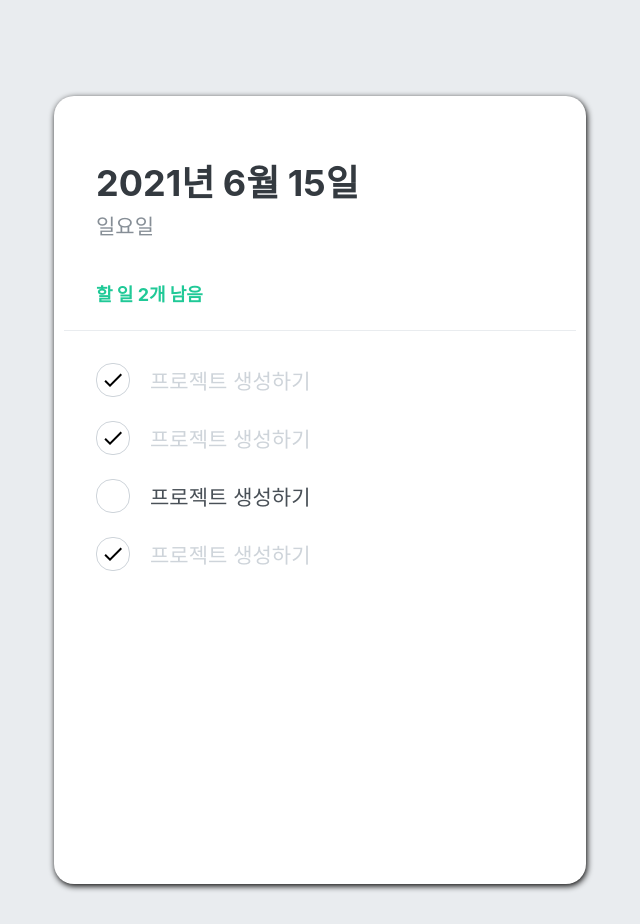
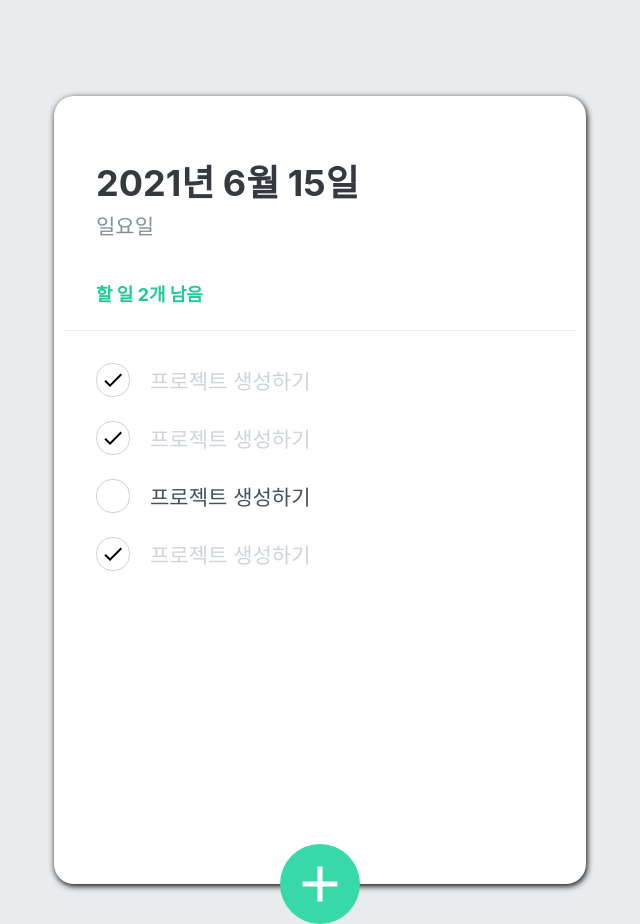
Before and after one commit to choisuyang/React-Factory, a React (Create React App) app: page / in a window 1280 px wide. Shown: the whole page, without its empty margins (320-960 px from the left). Built offline with nearby package versions, Linux system fonts and the light colour scheme.

Commit message:
TodoList

```diff
--- a/src/App.js
+++ b/src/App.js
@@ -1,8 +1,9 @@
-import React from 'react';
-import {createGlobalStyle} from 'styled-components';
-import TodoTemplate from './container/todo/TodoTemplate';
-import TodoHead from './container/todo/TodoHead';
-import TodoList from './container/todo/TodoList';
+import React from "react";
+import { createGlobalStyle } from "styled-components";
+import TodoTemplate from "./container/todo/TodoTemplate";
+import TodoHead from "./container/todo/TodoHead";
+import TodoList from "./container/todo/TodoList";
+import TodoCreate from "./container/todo/TodoCreate";
 
 const GlobalStyle = createGlobalStyle`
   body {
@@ -10,15 +11,15 @@
   }
 `;
 
-
 function App() {
   return (
     <>
-    <GlobalStyle/>
-    <TodoTemplate>
-      <TodoHead/>
-      <TodoList/>
-    </TodoTemplate>
+      <GlobalStyle />
+      <TodoTemplate>
+        <TodoHead />
+        <TodoList />
+        <TodoCreate />
+      </TodoTemplate>
     </>
   );
 }
--- /dev/null
+++ b/src/container/todo/TodoCreate.jsx
@@ -0,0 +1,42 @@
+import React from "react";
+import styled, { css } from "styled-components";
+import { MdAdd } from "react-icons/md";
+
+const CircleButton = styled.button`
+  background: #38d9a9;
+  &:hover {
+    background: #63e6be;
+  }
+
+  &:active {
+    background: #20c997;
+  }
+
+  z-index: 5;
+  cursor: pointer;
+  width: 80px;
+  height: 80px;
+  display: flex;
+  align-items: center;
+  justify-content: center;
+
+  position: absolute;
+  left: 50%;
+  bottom: 0px;
+  transform: translate(-50%, 50%);
+
+  font-size: 60px;
+  color: white;
+  border-radius: 40px;
+
+  border: none;
+  outline: none;
+`;
+
+export default function TodoCreate() {
+  return (
+    <CircleButton>
+      <MdAdd />
+    </CircleButton>
+  );
+}
```
Also changed, not shown: src/container/todo/TodoList.jsx (+7 -7 lines).
